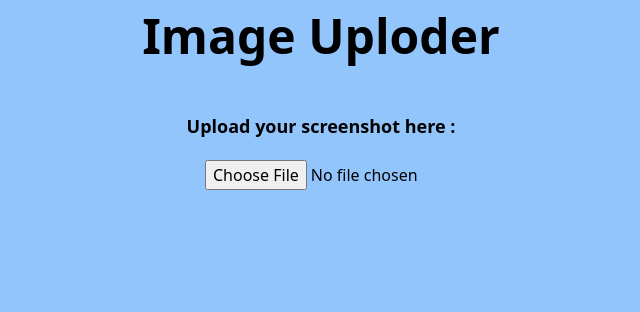
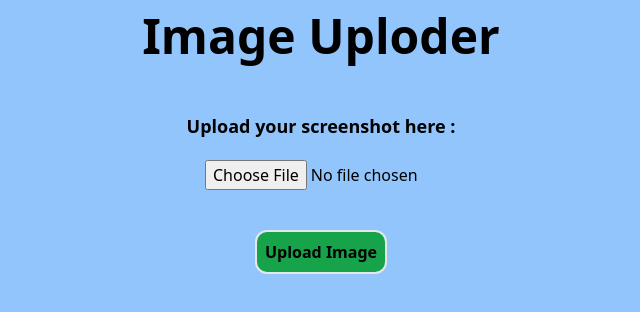
Before and after one commit to Deepakraja03/imageuploader, a React (Create React App) app in the folder frontend/: page / in a window 1280 px wide. Shown: the top 312 px of the page, without its empty margins (319-959 px from the left). Built offline with nearby package versions, Linux system fonts and the light colour scheme.

Commit message:
Added the button

```diff
--- a/frontend/src/Pages/Home.js
+++ b/frontend/src/Pages/Home.js
@@ -54,6 +54,7 @@ const Home = () => {
         </div>
       </div>
       <div className="flex justify-center">
+      <button className="border-2 bg-green-600 font-semibold rounded-xl p-2" onClick={handleUpload}>Upload Image</button>
       </div>
       </div>
 
```
